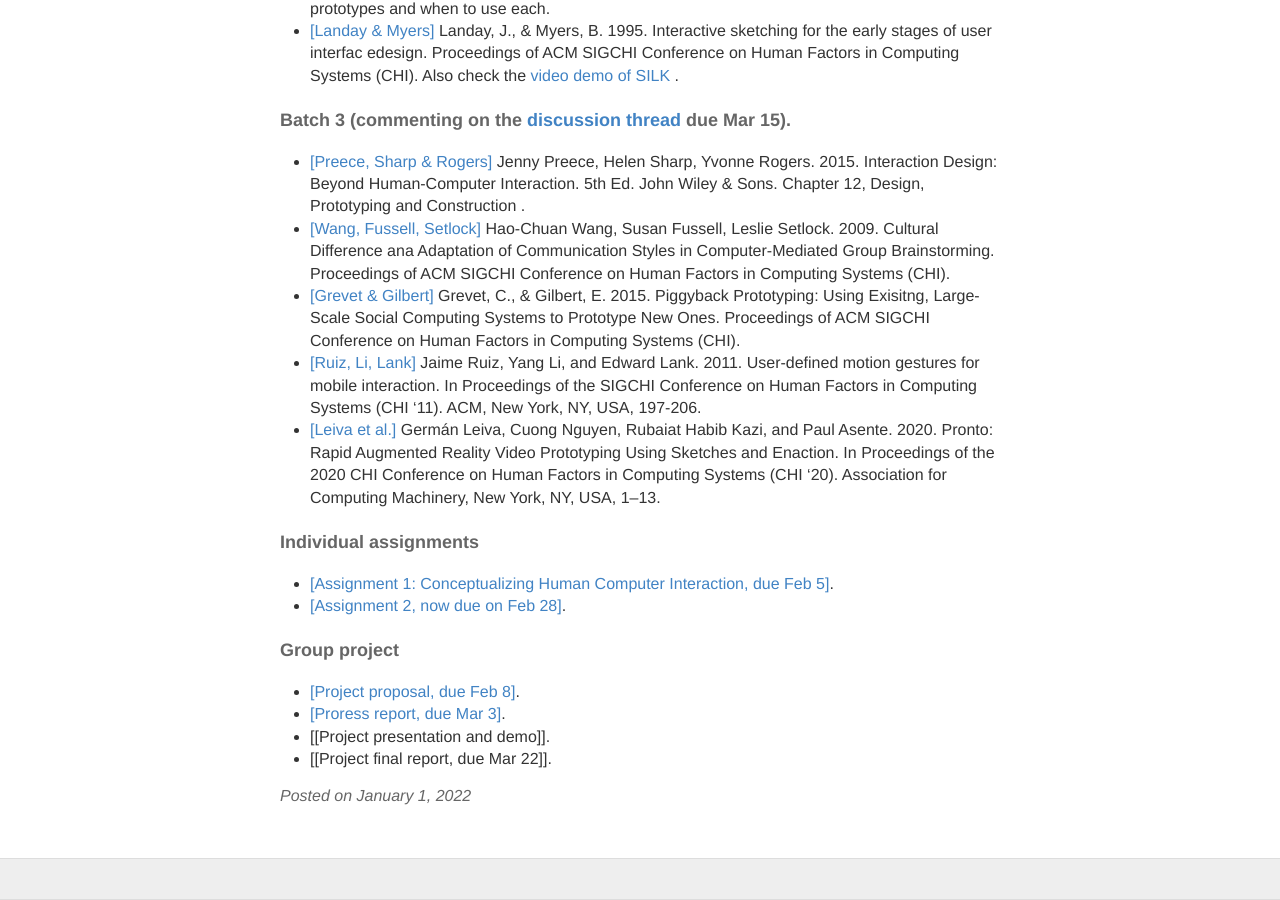
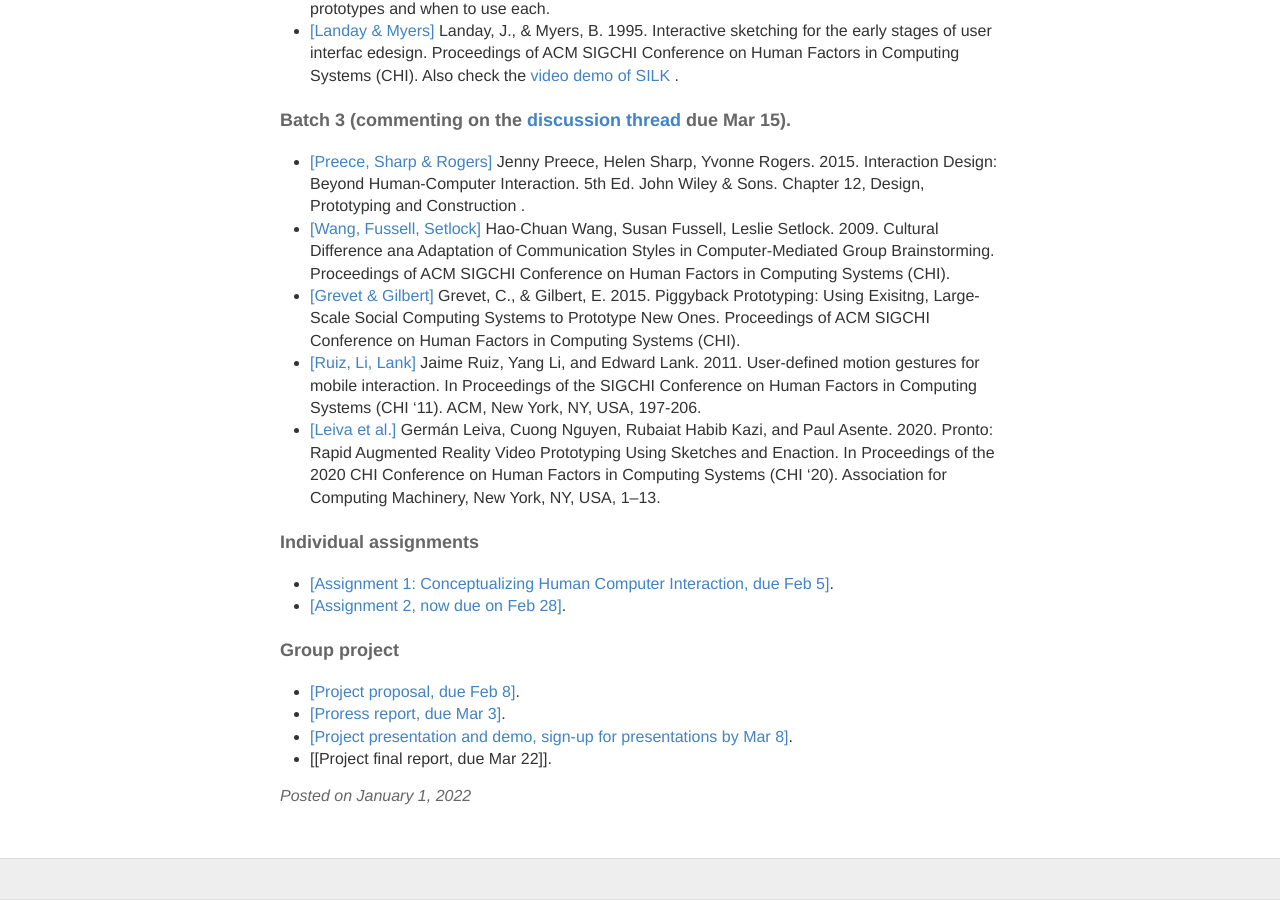
Before and after one commit to hciwang/hciwang.github.io, a Jekyll site: the page built from _posts/2022-1-1-lectures.md, in a window 1280 px wide and 900 px high, scrolled down 4590 px. Built offline with Jekyll 4.4.1, drawn with Linux system fonts in a browser that asks for light colours.

Commit message:
Update 2022-1-1-lectures.md

```diff
--- a/_posts/2022-1-1-lectures.md
+++ b/_posts/2022-1-1-lectures.md
@@ -162,5 +162,5 @@
 #### Group project
 - [[Project proposal, due Feb 8]](https://canvas.ucdavis.edu/courses/747452/assignments/1010534).
 - [[Proress report, due Mar 3]](https://canvas.ucdavis.edu/courses/747452/assignments/1019764).
-- [[Project presentation and demo]].
+- [[Project presentation and demo, sign-up for presentations by Mar 8]](https://canvas.ucdavis.edu/courses/747452/discussion_topics/1086073).
 - [[Project final report, due Mar 22]].
```
